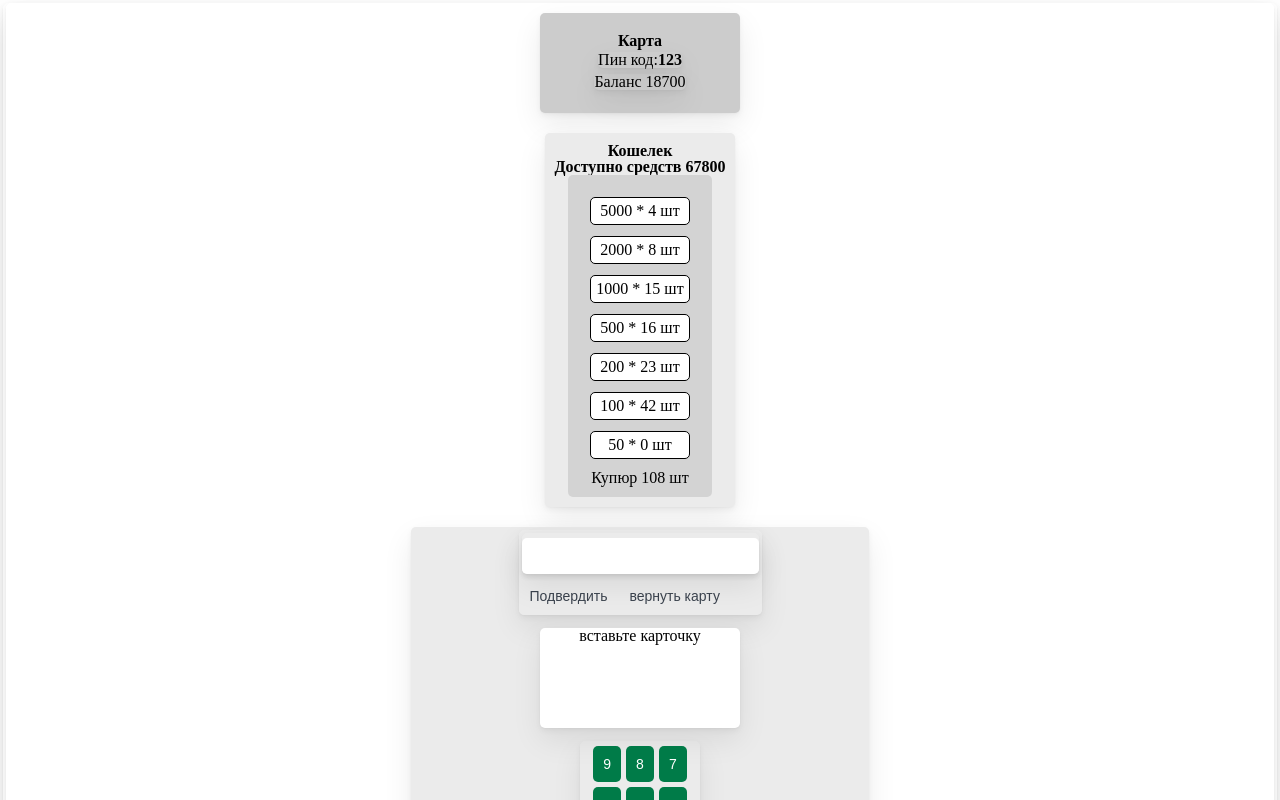
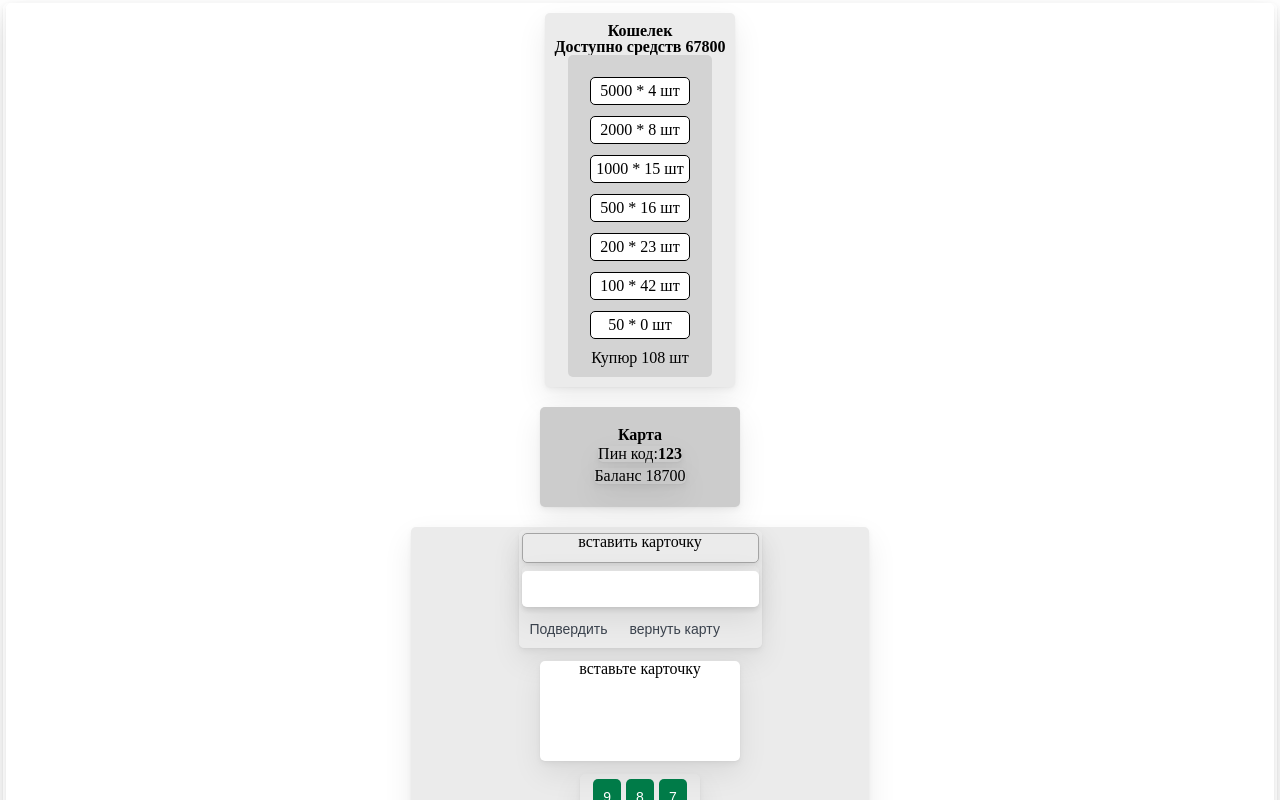
Before and after one commit to Zorotk/Bancomat, a React (Create React App) app: page / in a window 1280 px wide. Shown: the top 800 px of the page. Built offline with nearby package versions, Linux system fonts and the light colour scheme.

Commit message:
add drop

```diff
--- a/src/Main.tsx
+++ b/src/Main.tsx
@@ -8,8 +8,8 @@ import BankCard from "./components/BancCard/BankCard";
 export const Main = () => {
   return (
     <div className={styled.root}>
+      <Purse />
       <BankCard />
-      <Purse />
       <Bancomat />
     </div>
   );
--- a/src/components/BancCard/BankCard.module.css
+++ b/src/components/BancCard/BankCard.module.css
@@ -8,9 +8,9 @@
   max-width: 200px;
   height: 100px;
   background-color: #cccccc;
-  cursor: pointer;
+  cursor: grab;
 }
-.pin{
+.pin {
   width: 300px;
   height: 300px;
   margin-left: 500px;
--- a/src/components/BancCard/BankCard.tsx
+++ b/src/components/BancCard/BankCard.tsx
@@ -1,21 +1,24 @@
 import React from "react";
 import CardState from "../../store/CardState";
 import styled from "./BankCard.module.css";
-import {observer} from "mobx-react-lite";
+import { observer } from "mobx-react-lite";
 import BancomatState from "../../store/BancomatState";
 
 const BankCard = observer(() => {
-    return (
-        !BancomatState.auth ? <div className={styled.bankCard} onClick={() => {
-            BancomatState.setAuth(true)
-        }}>
-            <h2>Карта</h2>
-            <div>
-                Пин код:<b>123</b>
-            </div>
-            <div>Баланс {CardState.balance}</div>
-        </div> : null
-    );
+  return !BancomatState.auth ? (
+    <div
+      draggable="true"
+      className={styled.bankCard}
+      onDrag={(e) => CardState.startDragHandler(e)}
+      onDragEnd={(e) => CardState.dragOverHandler(e)}
+    >
+      <h2>Карта</h2>
+      <div>
+        Пин код:<b>123</b>
+      </div>
+      <div>Баланс {CardState.balance}</div>
+    </div>
+  ) : null;
 });
 
 export default BankCard;
--- a/src/components/Bancomat/Bancomat.tsx
+++ b/src/components/Bancomat/Bancomat.tsx
@@ -8,63 +8,6 @@ import { Button } from "../Button/Button";
 
 const Bancomat = observer(() => {
   const buttons = "9876543210".split("");
-
-  let arr = [5, 5, 5, 5, 5].sort((a, b) => b - a);
-
-  let i = 0;
-  function equalProportion(amount: number) {
-    if (amount === 0) return arr;
-    while (amount !== 0) {
-      if (arr[i] < arr[i + 1] || arr[i] === 0) i++;
-      else {
-        if (arr[i] >= arr[i + 1]) arr[i] -= 1;
-        if (arr[i] === arr[i + 1]) i = 0;
-        if (i === arr.length - 1) {
-          arr[i] -= 1;
-          i = 0;
-        }
-        amount--;
-      }
-    }
-    return arr;
-  }
-
-  console.log(equalProportion(20));
-
-  // const equalProportion = (amount: number) => {
-  //   while (arr.sort((a, b) => b - a) && amount > 0 && arr[0] > 0) {
-  //     amount--;
-  //     arr[0]--;
-  //   }
-  //   return arr;
-  // };
-  // console.log(equalProportion(20));
-
-  // let i = 0;
-
-  // function equalProportion(amount:number) {
-  //   while (i < arr.length) {
-  //     if (i > 0) {
-  //       if (arr[i] > arr[i + 1]) {
-  //         arr[i - 1] -= 1;
-  //         amount -= 1;
-  //         i = 0;
-  //         if (amount === 0) return arr;
-  //       }
-  //       if (arr[i] < arr[i + 1]) {
-  //         arr[i + 1] -= 1;
-  //         amount -= 1;
-  //         if (amount === 0) return arr;
-  //       }
-  //     }
-  //     i++;
-  //     if (amount === 0) {
-  //       return arr;
-  //     }
-  //   }
-  // }
-  // console.log(equalProportion(10));
-
   return (
     <div className={styled.bancomat}>
       <Monitor />
@@ -89,13 +32,13 @@ const Bancomat = observer(() => {
       <h2>Доступно средств {BancomatState.money}</h2>
       {Object.entries(BancomatState.limits).map(([value, count], i) => (
         <div key={i}>
-          {value} * {count} шт
+          {value} * {count} шт {Number(value) * count} сумма
         </div>
       ))}
-      Купюр {Object.values(BancomatState.limits).reduce((acc, el) => acc + el)}
+      Купюр {Object.values(BancomatState.limits).reduce((acc, el) => acc + el)}{" "}
       шт
       <div>
-        {BancomatState.moneyKit.map((_: any, i: number) => {
+        {BancomatState.moneyKit.map((_: Record<string, number>, i: number) => {
           return (
             <Button
               key={i}
--- a/src/components/Monitor/Monitor.module.css
+++ b/src/components/Monitor/Monitor.module.css
@@ -4,6 +4,10 @@
   background-color: var(--white);
   text-align: center;
   margin: 10px;
+}
+.monitorCard {
+  text-align: center;
+  height: 30px;
 }
 .monitorPanel {
   gap: 10px;
--- a/src/components/Monitor/Monitor.tsx
+++ b/src/components/Monitor/Monitor.tsx
@@ -4,12 +4,26 @@ import styled from "./Monitor.module.css";
 import { observer } from "mobx-react-lite";
 import { Button } from "../Button/Button";
 import { Input } from "../Input/Input";
+import CardState from "../../store/CardState";
 
 const Monitor = observer(() => {
   return (
     <>
       {!bancomatStore.isValidpinCode ? (
         <div>
+          <div
+            onDragOver={(e) => CardState.dragOverHandler(e)}
+            onDrop={(e) => CardState.dropHandler(e)}
+            className={styled.monitorCard}
+            style={{
+              border: CardState.onDrag
+                ? "1px solid var(--primary)"
+                : "1px solid var(--gray)",
+            }}
+          >
+            вставить карточку
+          </div>
+
           <Input
             type="number"
             value={bancomatStore.inputValue}
--- a/src/store/BancomatState.ts
+++ b/src/store/BancomatState.ts
@@ -72,6 +72,12 @@ class BancomatState {
     constructor() {
         makeAutoObservable(this)
         this.availableMoney()
+        this.isAuth()
+    }
+
+    isAuth = () => {
+        let getItem = localStorage.getItem('auth')
+        if (getItem)  this.auth = JSON.parse(getItem)
     }
 
     availableMoney = () => Object.entries(this.limits).forEach(([k, v]) => (this.money += Number(k) * Number(v)));
@@ -165,6 +171,7 @@ class BancomatState {
     }
 
     setAuth(value: boolean) {
+        localStorage.setItem('auth', JSON.stringify(value))
         this.auth = value
         this.displayMessage = this.auth ? "Введите пинкод" : "вставьте карточку"
     }
--- a/src/store/CardState.ts
+++ b/src/store/CardState.ts
@@ -1,8 +1,9 @@
 import {makeAutoObservable} from "mobx";
+import BancomatState from "./BancomatState";
 
 class CardState {
     balance = 18700
-
+    onDrag = false
     constructor() {
         makeAutoObservable(this)
     }
@@ -10,6 +11,22 @@ class CardState {
     setBalance(value: number) {
         this.balance -= value
     }
+
+    startDragHandler(e: React.DragEvent<HTMLDivElement>) {
+        e.preventDefault()
+        this.onDrag = true
+    }
+
+    dragOverHandler(e: React.DragEvent<HTMLDivElement>) {
+        e.preventDefault()
+        this.onDrag = false
+    }
+
+    dropHandler(e: React.DragEvent<HTMLDivElement>) {
+        e.preventDefault()
+         this.onDrag = false
+         BancomatState.setAuth(true);
+    }
 }
 
 export default new CardState()
```
